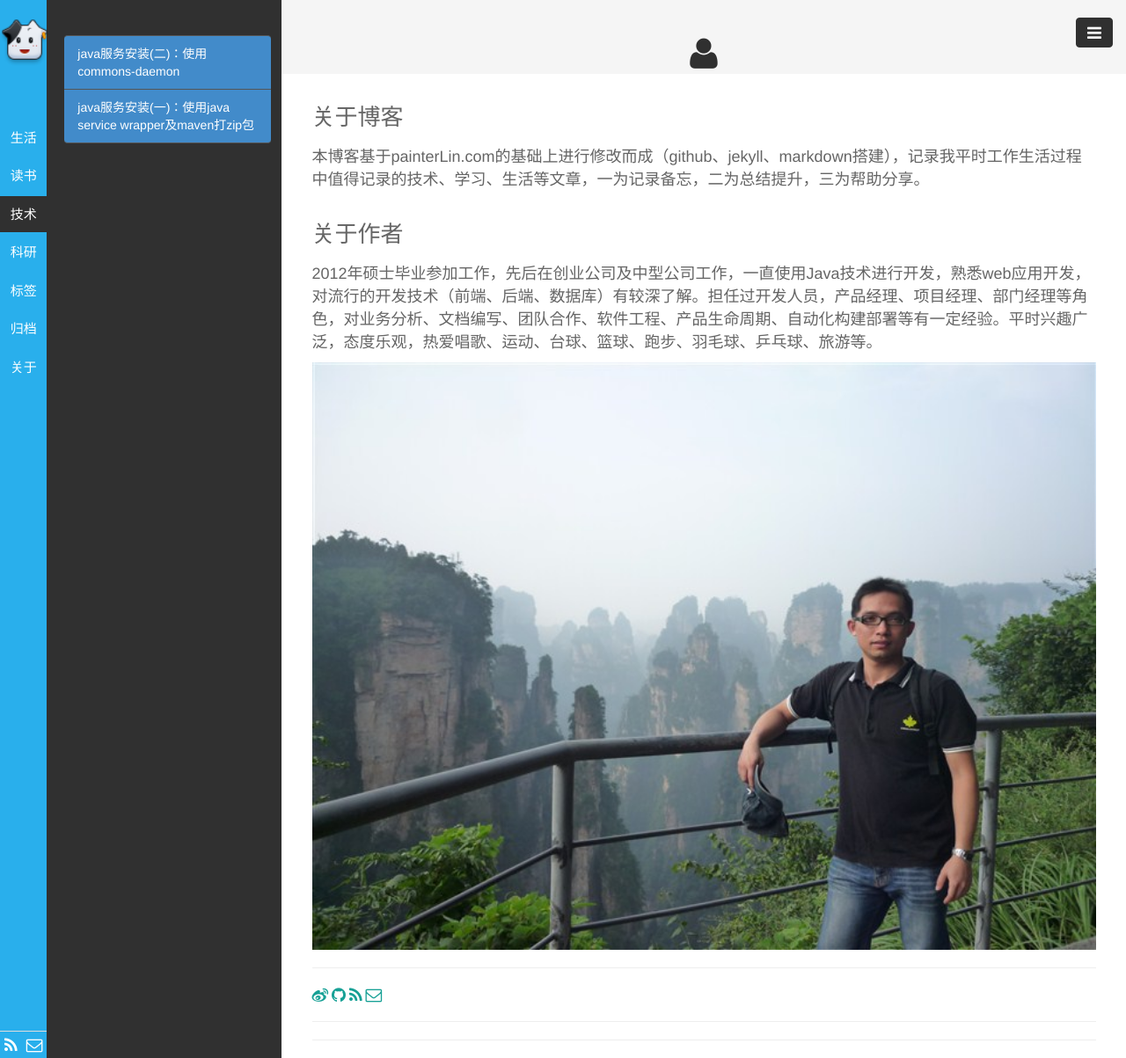
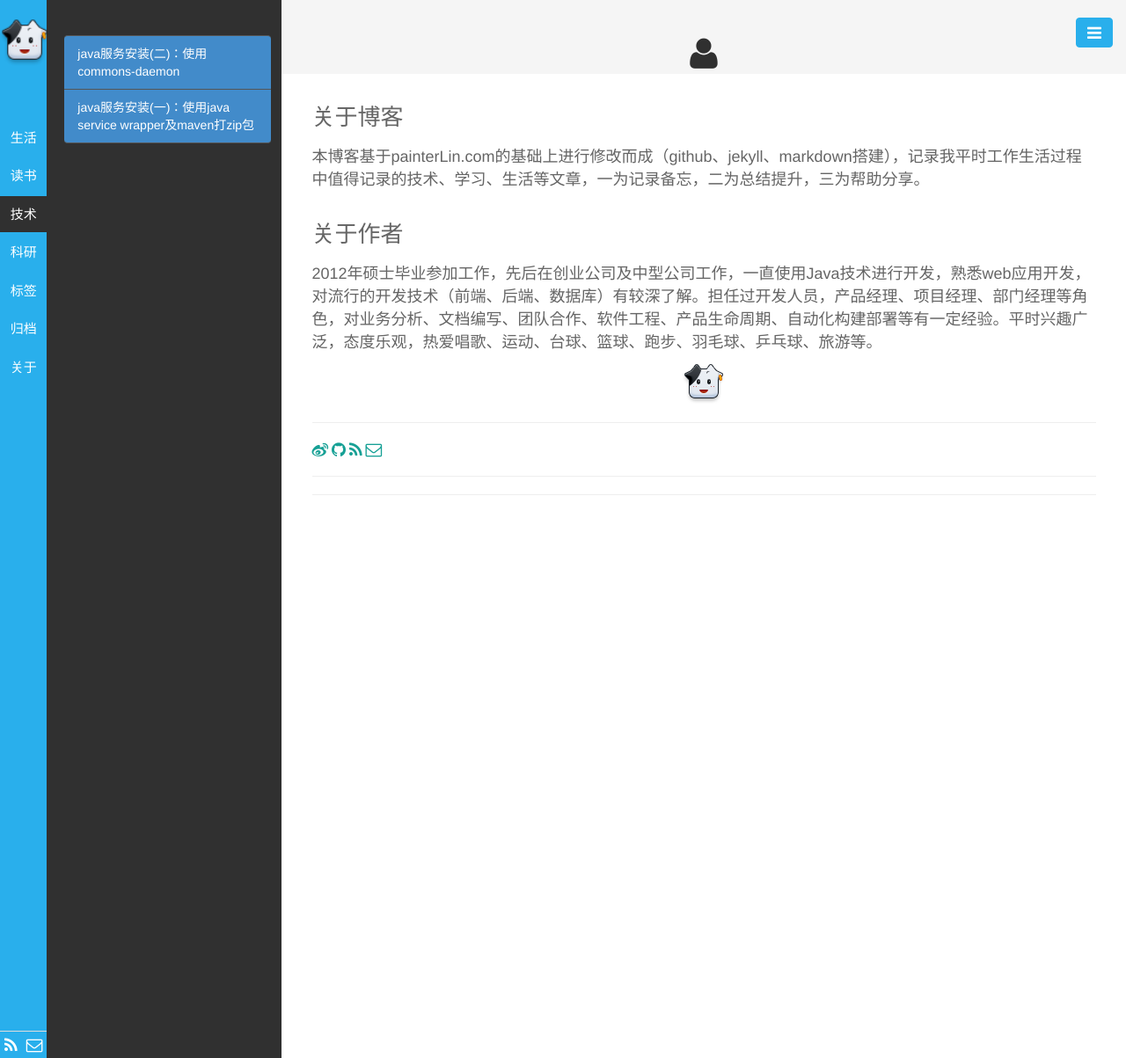
Before and after one commit to mianshenglee/mianshenglee.github.io, a Jekyll site: the page built from pages/about.html, in a window 1280 px wide. Shown: the whole page at 88% size. Built offline with Jekyll 4.4.1, drawn with Linux system fonts in a browser that asks for light colours.

Commit message:
修改样式，删除我的照片

```diff
--- a/pages/about.html
+++ b/pages/about.html
@@ -9,7 +9,7 @@
 <h3>关于作者</h3>
 <p style=font-size:18px>2012年硕士毕业参加工作，先后在创业公司及中型公司工作，一直使用Java技术进行开发，熟悉web应用开发，对流行的开发技术（前端、后端、数据库）有较深了解。担任过开发人员，产品经理、项目经理、部门经理等角色，对业务分析、文档编写、团队合作、软件工程、产品生命周期、自动化构建部署等有一定经验。平时兴趣广泛，态度乐观，热爱唱歌、运动、台球、篮球、跑步、羽毛球、乒乓球、旅游等。</p>
 
-<center><img src="/public/img/me.jpeg" style="width:100%"></center>
+<center><img src="/public/img/cow.png"></center>
 
 <hr>
 <a href="{{ site.author.weibo }}" target="_blank">
--- a/public/css/base.css
+++ b/public/css/base.css
@@ -39,7 +39,7 @@
 
 .aside1> .nav > li > a:hover {
   color:#fff;
-  background-color: #16a085;
+  background-color: #428bca;
 }
 
 .aside1 > .nav-pills>li.active>a ,.nav-pills>li.active>a:hover,.nav-pills>li.active>a:focus {
```
Also changed, not shown: public/css/bootstrap.css.
